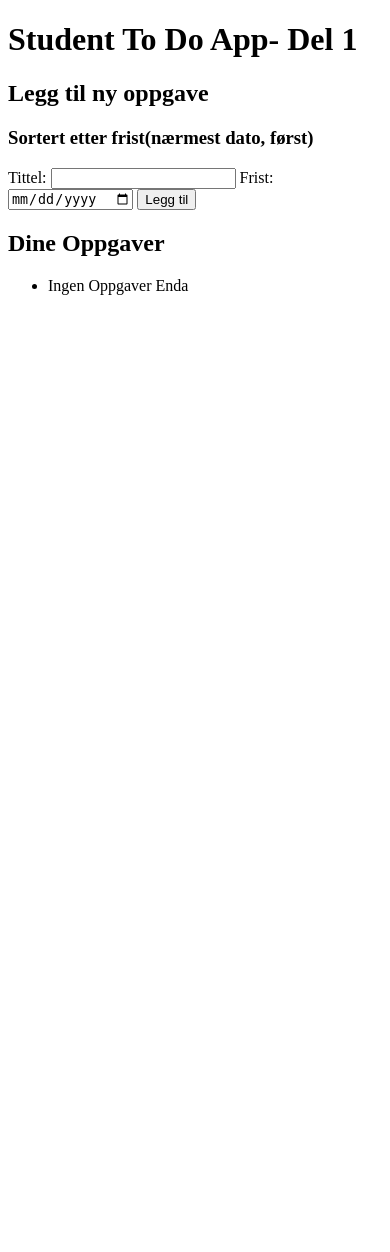
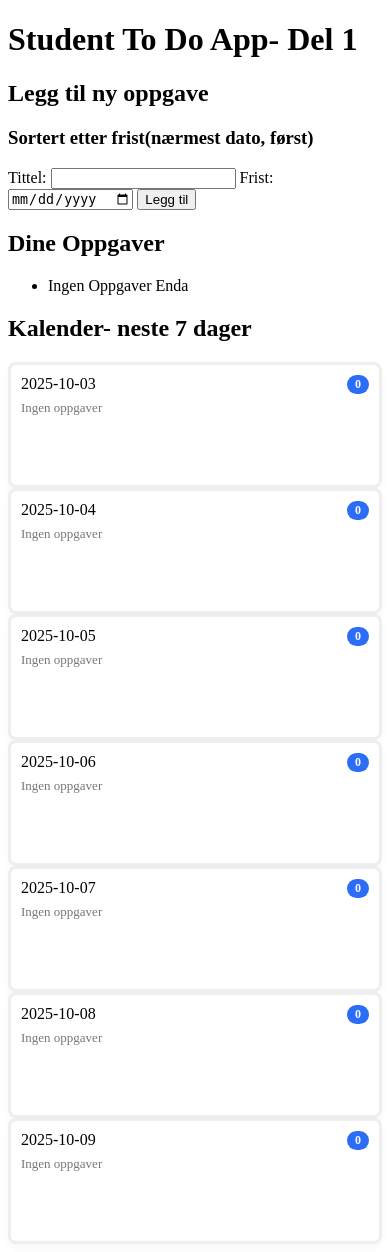
Before and after one commit to hovligens/StudentToDo, a Flask app: page / in a window 390 px wide. Before the commit the page ends 295 px from the top, so only its background shows below. Run offline with Flask 3, Linux system fonts and the light colour scheme.

Commit message:
Kalender og varslinger

```diff
--- a/app.py
+++ b/app.py
@@ -1,66 +1,50 @@
 
 
 from flask import Flask, render_template, request, redirect, url_for
-import json
-import os
-from datetime import datetime
+import services
 
 app= Flask(__name__)
-FILNAVN= "oppgaver.json"
-
-#prioritet 1, legge til og fjerne
-
-def les_oppgaver():
-    if not os.path.exists(FILNAVN):
-        return[]
-    with open(FILNAVN,"r", encoding="utf-8") as f:
-        return json.load(f)
-
-def skriv_oppgaver(oppgaver):
-    with open(FILNAVN,"w", encoding="utf-8") as f:
-        json.dump(oppgaver, f,indent=4, ensure_ascii=False)
-
-#prioritet 2, sortere liste etter frist
-
-def finn_dato(datestr):
-    return datetime.strptime(datestr,"%Y-%m-%d")
-
-def sorter_oppgaver(oppgaver):
-    return sorted(oppgaver, key=lambda o:finn_dato(o["frist"]))
-
 
 @app.route("/", methods=["GET", "POST"])
 def home():
-    oppgaver = les_oppgaver()
-
     if request.method=="POST":
-        tittel=request.form.get("tittel")
-        frist=request.form.get("frist")
-
+        tittel = request.form.get("tittel")
+        frist = request.form.get("frist")
         if tittel and frist:
-            oppgaver.append({"tittel":tittel,"frist":frist,"ferdig":False})
-            skriv_oppgaver(oppgaver)
+            services.legg_til_oppgaver(tittel, frist)
         return redirect(url_for("home"))
 
-    oppgaver=sorter_oppgaver(oppgaver)
+    oppgaver = services.les_oppgaver()
+    oppgaver = services.sorter_oppgaver(oppgaver)
 
-    return render_template("index.html", oppgaver=oppgaver)
+    for i, o in enumerate(oppgaver):
+        o["__global_index"] = i
+
+    f = request.args.get("filter", "alle")
+    if f == "uferdig":
+        filtrerte = [o for o in oppgaver if not o.get("ferdig", False)]
+    elif f == "ferdig":
+        filtrerte = [o for o in oppgaver if o.get("ferdig", False)]
+    else:
+        filtrerte = oppgaver
+
+
+    varslinger= services.varslinger(dager=3)
+    kalender = services.neste_7_dager_gruppe(filtrerte)
+
+    return render_template("index.html", oppgaver=oppgaver, varslinger=varslinger,kalender=kalender,filter_val=f )
+
 
 
 @app.route("/fjern/<int:index>")
 def fjern(index):
-    oppgaver = les_oppgaver()
-    if 0<= index< len(oppgaver):
-        oppgaver.pop(index)
-        skriv_oppgaver(oppgaver)
+    services.fjern(index)
     return redirect(url_for("home"))
+
 
 @app.route("/status/<int:index>")
 def status(index):
-    oppgaver=les_oppgaver()
-    if 0<=index<len(oppgaver):
-        oppgaver[index]["ferdig"]= not oppgaver[index]["ferdig"]
-        skriv_oppgaver(oppgaver)
+    services.status(index)
     return redirect(url_for("home"))
 
 if __name__== "__main__":
--- /dev/null
+++ b/services.py
@@ -0,0 +1,66 @@
+import json
+import os
+from datetime import datetime
+from datetime import date, datetime, timedelta
+from collections import defaultdict
+
+
+
+FILNAVN= "oppgaver.json"
+
+def les_oppgaver():
+    if not os.path.exists(FILNAVN):
+        return[]
+    with open(FILNAVN,"r", encoding="utf-8") as f:
+        return json.load(f)
+
+def skriv_oppgaver(oppgaver):
+    with open(FILNAVN,"w", encoding="utf-8") as f:
+        json.dump(oppgaver, f,indent=4, ensure_ascii=False)
+
+def legg_til_oppgaver(tittel, frist):
+    oppgaver=les_oppgaver()
+    oppgaver.append({"tittel": tittel,"frist":frist, "ferdig": False})
+    skriv_oppgaver(oppgaver)
+
+def fjern(index):
+    oppgaver = les_oppgaver()
+    if 0<= index< len(oppgaver):
+        oppgaver.pop(index)
+        skriv_oppgaver(oppgaver)
+
+def status(index):
+    oppgaver=les_oppgaver()
+    if 0<=index<len(oppgaver):
+        oppgaver[index]["ferdig"]= not oppgaver[index]["ferdig"]
+        skriv_oppgaver(oppgaver)
+
+def finn_dato(datestr):
+    return datetime.strptime(datestr,"%Y-%m-%d")
+
+def sorter_oppgaver(oppgaver):
+    try:
+        return sorted(oppgaver, key=lambda o:finn_dato(o["frist"]))
+    except Exception:
+        return oppgaver
+
+#andre runde, varsling
+def varslinger(dager=3):
+    narmest =[]
+    idag = datetime.today().date()
+    for oppgave in les_oppgaver():
+        frist = datetime.strptime(oppgave["frist"], "%Y-%m-%d").date()
+        if 0 <= (frist-idag ).days <= dager:
+            narmest.append(oppgave)
+    return narmest
+
+# kalender
+
+def neste_7_dager_gruppe(oppgaver):
+    idag = date.today()
+    grupper = { (idag + timedelta(days=i)).isoformat():[]for i in range(7) }
+    for o in oppgaver:
+        frist = o.get("frist")
+        if frist in grupper:
+            grupper[frist].append(o)
+    return [(d, grupper[d]) for d in sorted(grupper.keys())]
--- a/static/style.css
+++ b/static/style.css
@@ -1,7 +1,55 @@
 .ferdig{
     color:#28a745;
-    text-decoration: line-through;
 }
 .uferdig{
     color:#dc3545;
 }
+
+
+.varsling-boks {
+    border: 2px solid #ff6666;
+    background-color: #ffe6e6;
+    padding: 15px;
+    margin-bottom: 20px;
+    border-radius: 8px;
+    font-weight:bold;
+
+}
+
+
+.calendar { margin-top: 20px; }
+.filter-bar {margin-bottom: 10px; }
+.filter-bar a { text-decoration:none; color:#2b6df6; margin: 0 6px; }
+.filter-bar a.active { font-weight:700; }
+
+.week-grid {
+    display: grind;
+    grid-template-columns: repeat(7, 1fr);
+    gap: 12px;
+}
+.day-card {
+    background: #fff;
+    border-radius: 8px;
+    padding: 10px;
+    min-height: 100px;
+    border: solid #eee;
+    box-shadow: 0 4px 8px rgba(0,0,0,0.03);
+}
+.day-header { display:flex; justify-content:space-between; align-items:center; margin-bottom:6px; }
+.day-count {
+    background:#2b6df6; color:white;padding: 2px 8px; border-radius:12px; font-size:12px; font-weight:700;
+}
+.mini-list {list-style:none; padding:0; margin:0; display:flex;flex-direction:column; gap:.8px;}
+.calandar-item{padding:6px 8px; border-radius:6px; font-size: 14px; cursor: pointer;}
+.calander-item.uferdig {background: #fff7f7;border:1px solid #ffdede; color:#000;}
+.calander-item.ferdig {background: #f3fff3;border:1px solid #c8f3c8;color:#007a00;opacity:0.9;
+}
+.calendar-item.cal-detail,
+.calendar-item.cal-detail a { text-decoration: none;
+}
+.cal-detail p {margin:6px 0;font-size:13px;}
+.no-tasks {color:#777; font-size:13px;}
+
+@media (max-width:900px) {
+    .week-grid {grid-template-columns: repeat(2, 1fr);}
+}
--- a/templates/index.html
+++ b/templates/index.html
@@ -2,13 +2,24 @@
 <html lang="no">
 <head>
     <meta charset="UTF-8">
-
     <title>Student To Do</title>
-
-    <link rel="stylesheet" href="{{url_for("static", filename="style.css")}}">
+    <link rel="stylesheet" href="{{url_for('static', filename='style.css')}}">
 </head>
 <body>
     <h1>Student To Do App- Del 1</h1>
+
+    {% if varslinger %}
+    <div class="varsling-boks">
+        <h3>🔔 varslinger:</h3>
+        <ul>
+            {% for oppgave in varslinger %}
+                <li class="varsling">{{ oppgave.tittel }} - {{oppgave.frist}}</li>
+            {% endfor %}
+        </ul>
+    </div>
+    {% endif %}
+
+
 
     <h2>Legg til ny oppgave</h2>
     <h3>Sortert etter frist(nærmest dato, først)</h3>
@@ -16,26 +27,62 @@
     <form method="POST">
         <label for ="tittel">Tittel:</label>
         <input type="text" id="tittel" name="tittel" required>
-
         <label for="frist">Frist:</label>
         <input type="date" id="frist" name="frist" required>
-
         <button type="submit">Legg til</button>
-
+    </form>
     <h2>Dine Oppgaver</h2>
-
     <ul>
         {% for oppgave in oppgaver %}
         <li>
-            <span class="{{'ferdig' if oppgave.ferdig else 'uferdig'}}">
-            {{oppgave.tittel}}-{{oppgave.frist}}</span>
-            <a href="{{url_for('status', index=loop.index0)}}">Bytt status</a>
-            <a href="{{url_for('fjern', index=loop.index0)}}">Fjern</a>
+            <span class="{{ 'ferdig' if oppgave.ferdig else 'uferdig' }}">
+            {{ oppgave.tittel }} - {{ oppgave.frist }}
+            </span>
+            <a href="{{ url_for('status', index=loop.index0) }}">Bytt status</a>
+            <a href="{{ url_for('fjern', index=loop.index0) }}">Fjern</a>
         </li>
         {% else %}
         <li>Ingen Oppgaver Enda</li>
         {% endfor %}
     </ul>
 
+    <section class="calendar">
+        <h2> Kalender- neste 7 dager</h2>
+        <div class="week-grid">
+            {% for dato,oppgaver_på_dato in kalender %}
+                <div class="day-card">
+                    <div class="day-header">
+                        <span class="day-date">{{ dato }}</span>
+                        <span class="day-count">{{ oppgaver_på_dato|length }}</span>
+                    </div>
+                    <div class="day-body">
+                        {% if oppgaver_på_dato %}
+                            <ul class="mini-list">
+                                {% for o in oppgaver_på_dato %}
+                                    <li>
+                                        <details class="calendar-item {{ 'ferdig' if o.ferdig else 'uferdig' }}">
+                                            <summary>{{o.tittel}}</summary>
+                                            <div class="cal-detail">
+                                                <p>Frist: {{ o.frist }}</p>
+                                                <p>Status: {{ "Ferdig" if o.ferdig else "Uferdig" }}</p>
+                                                <p>
+                                                    <a href="{{url_for('status', index=o.__global_index)}}">Bytt status</a>
+
+                                                    <a href="{{url_for('fjern', index=o.__global_index)}}>Fjern</a>
+                                                </p>
+                                            </div>
+                                        </details>
+                                    </li>
+                                    {% endfor %}
+                            </ul>
+                            {% else %}
+                    <div class="no-tasks">Ingen oppgaver</div>
+                    {% endif %}
+                    </div>
+                </div>
+                {% endfor %}
+        </div>
+    </select>
+
 </body>
 </html>
```
